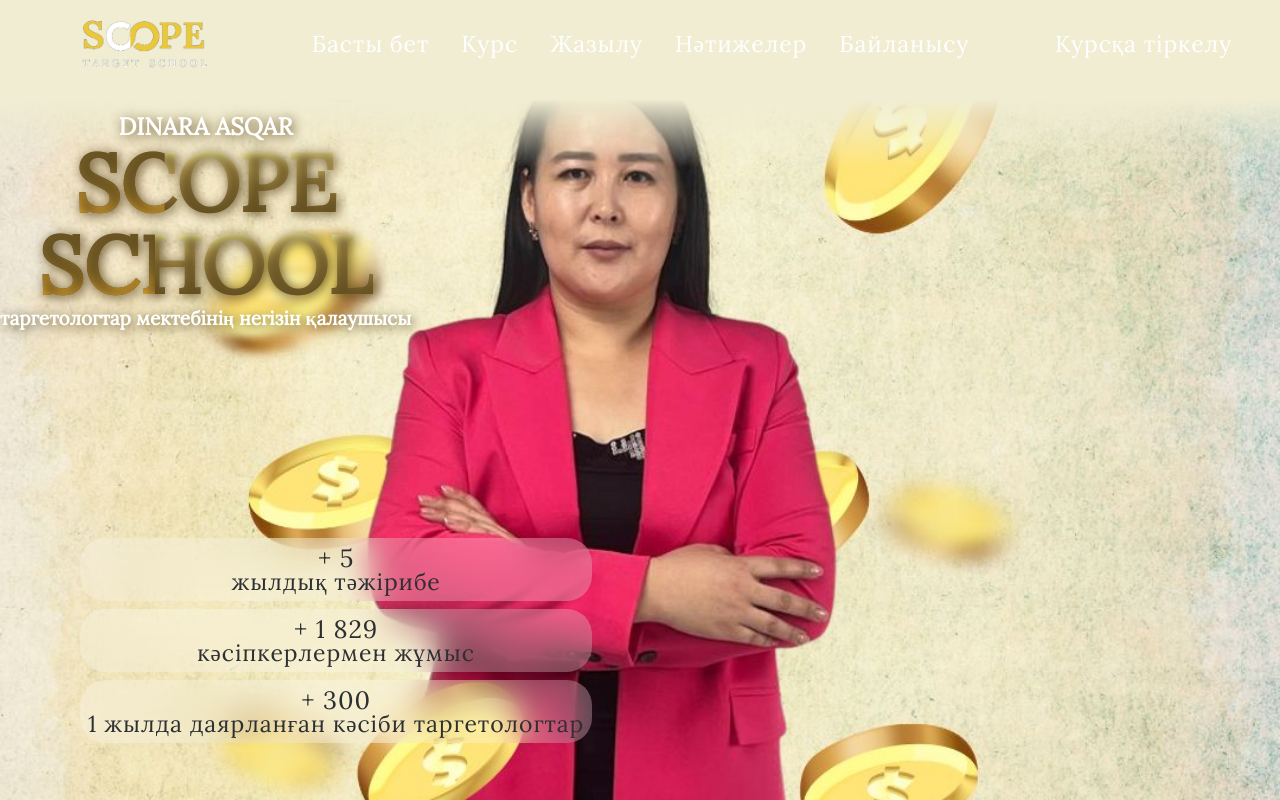
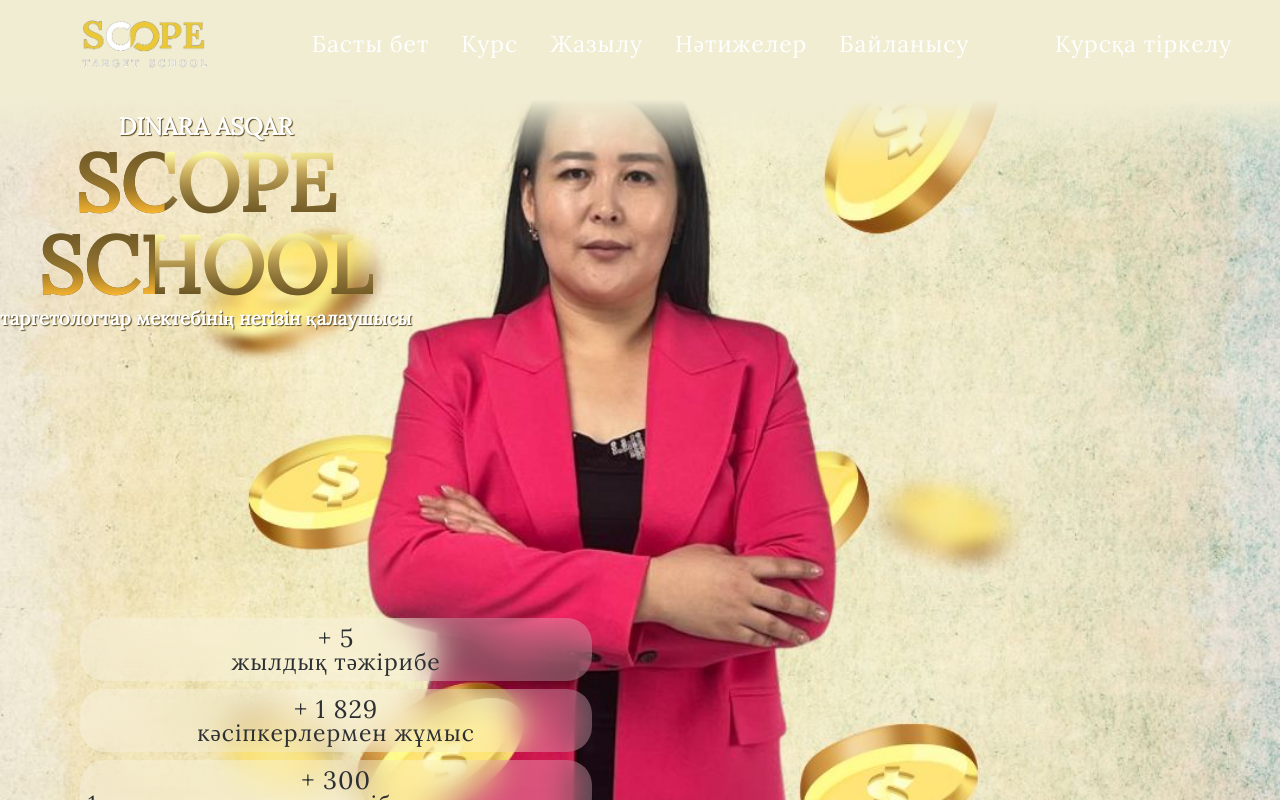
Before and after one commit to nrglvna/dinara_asqar, a React (Create React App) app: page / in a window 1280 px wide. Shown: the top 800 px of the page. Built offline with nearby package versions, Linux system fonts and the light colour scheme; a web font is replaced by a local one.

Commit message:
sdfcsdf commit

```diff
--- a/src/container/Header/Header.css
+++ b/src/container/Header/Header.css
@@ -2,7 +2,7 @@
     position: relative;
 }
 .app_header_place{
-    height: 20vh;
+    height: 25vh;
     display: none;
     background: rgb(240, 237, 211);
 
@@ -18,11 +18,14 @@
     justify-content: center;
     z-index: 10;
 }
-.app_header_text>h3,.app_header_text>h2,.app_header_text>h4{
+.app_header_text>h3,.app_header_text>h4{
     font-family: var(--font-alt);
     color: var(--color-white);
-    text-shadow: 2px 2px 12px #5d4a1f;
+    text-shadow: 1px 1px 1px #5d4a1f;
     font-size: 24px;
+}
+.app_header_text>h2{
+    font-family: var(--font-alt);
 }
 
 .app_header_text>h2{
@@ -79,7 +82,7 @@
     position: absolute;
     display: flex;
     flex-direction: column;
-    bottom: 15%;
+    bottom: 5%;
     left: 5%;
     padding: 1rem;
     align-items: center;
--- a/src/container/Header/Header.jsx
+++ b/src/container/Header/Header.jsx
@@ -52,7 +52,7 @@
                     />
                     <p className='p__opensans'>кәсіпкерлермен жұмыс</p>
                 </div>
-                <div className="korsetkish_box" data-aos='fade-up'>
+                <div className="korsetkish_box">
                     <CountUp
                     className='counter h__opensans'
                     start={0}
```
